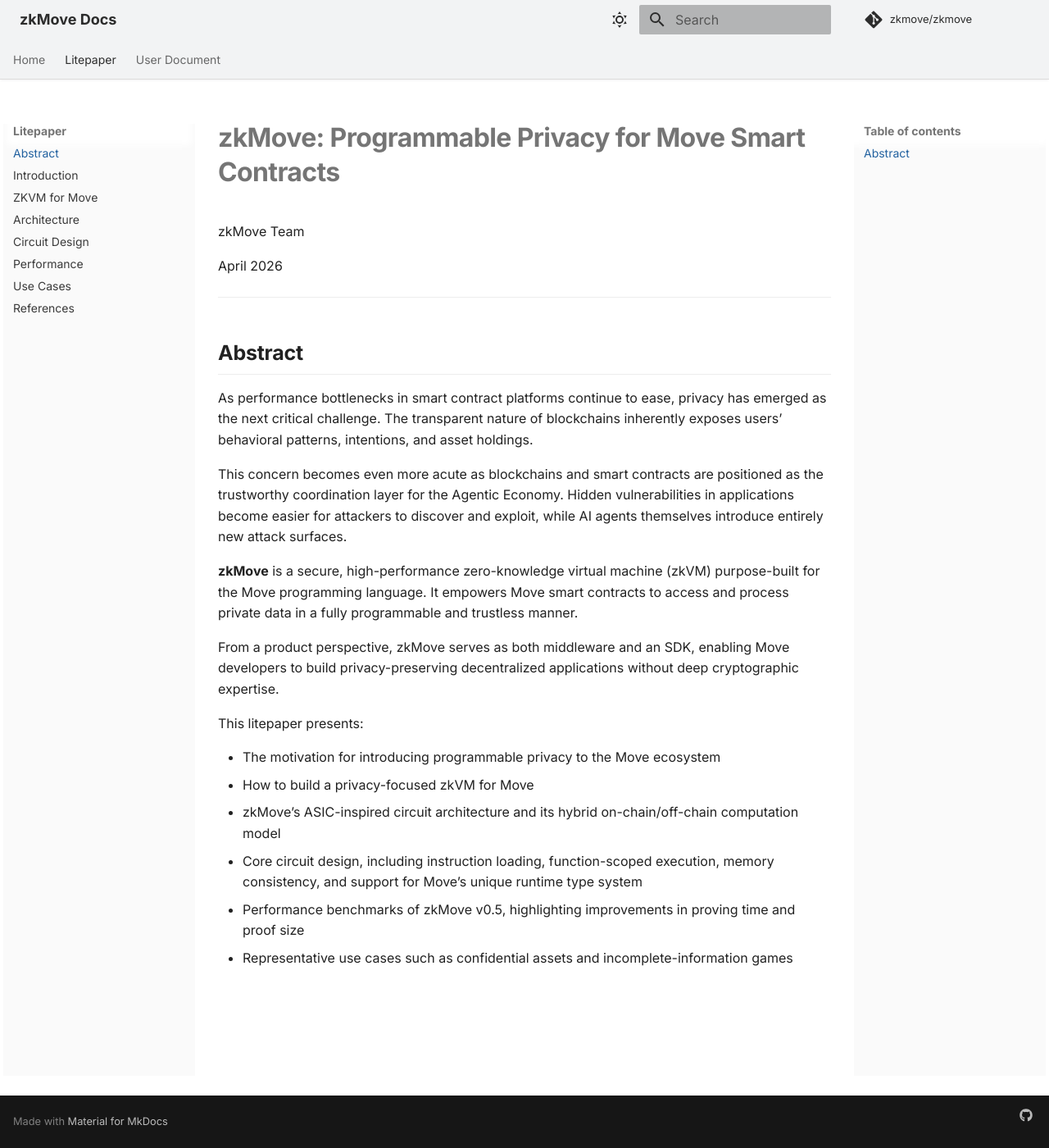
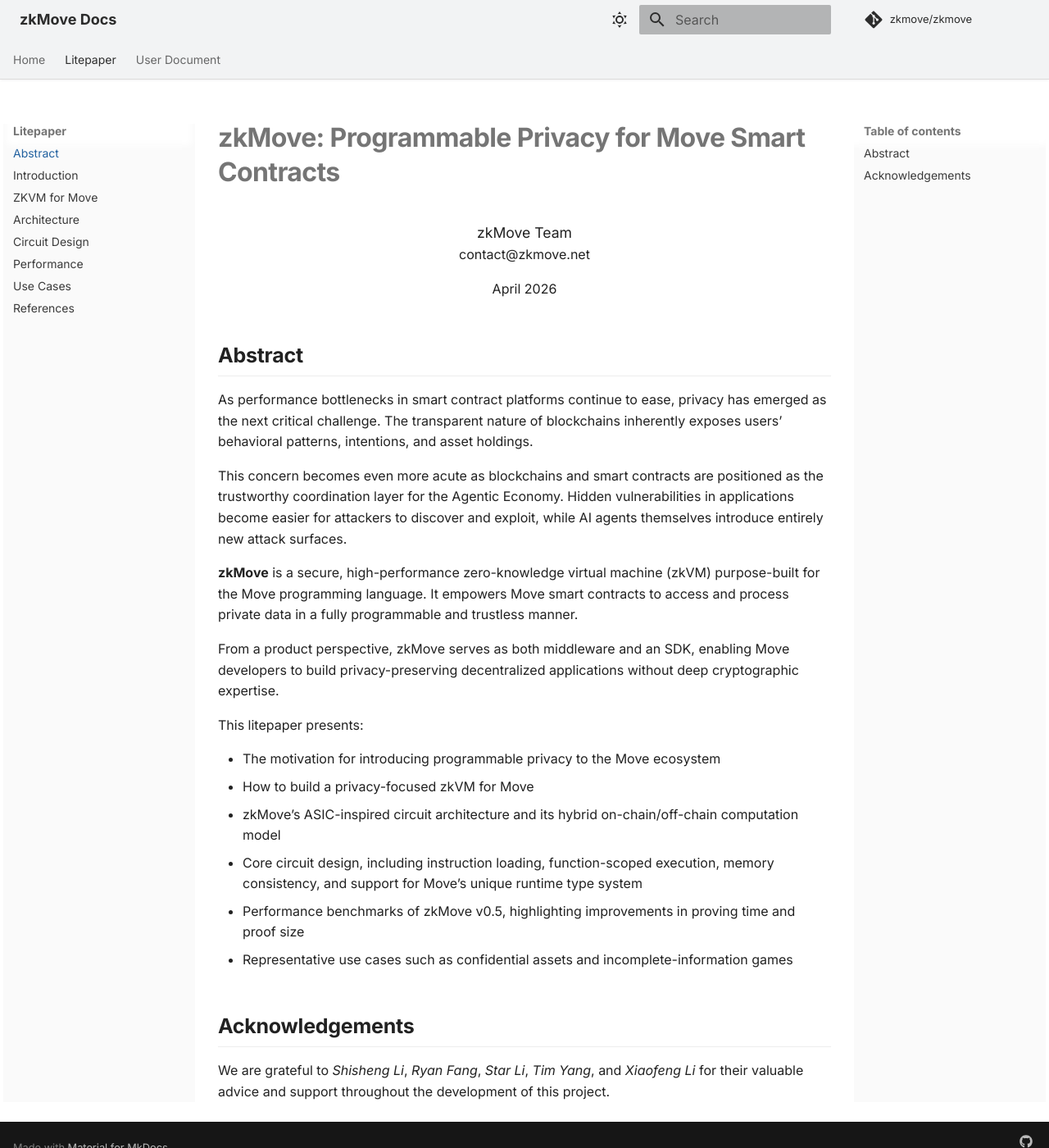
Before and after one commit to zkmove/zkmove, an MkDocs documentation site: the page built from docs/litepaper/abstract.md, in a window 1280 px wide and 1400 px high. Shown: the whole window at 82% size. Built offline with MkDocs 1.6.1 and Material for MkDocs 9.7.7, drawn with Linux system fonts in a browser that asks for light colours; comment, search, counter and statistics services are not loaded.

Commit message:
docs: add acknowledgements to the litepaper

```diff
--- a/docs/litepaper/abstract.md
+++ b/docs/litepaper/abstract.md
@@ -1,10 +1,14 @@
 # zkMove: Programmable Privacy for Move Smart Contracts
 
-zkMove Team
+<div style="text-align: center;">
 
-April 2026
+<span style="font-size: 1.1em;">zkMove Team</span>
 
----
+<span style="display: block;">contact@zkmove.net</span>
+
+<span style="display: block; margin-top: 1em;">April 2026</span>
+
+</div>
 
 ## Abstract
 
@@ -24,3 +28,7 @@ This litepaper presents:
 - Core circuit design, including instruction loading, function-scoped execution, memory consistency, and support for Move’s unique runtime type system
 - Performance benchmarks of zkMove v0.5, highlighting improvements in proving time and proof size
 - Representative use cases such as confidential assets and incomplete-information games
+
+## Acknowledgements
+
+We are grateful to *Shisheng Li*, *Ryan Fang*, *Star Li*, *Tim Yang*, and *Xiaofeng Li* for their valuable advice and support throughout the development of this project.
```
Also changed, not shown: docs/litepaper/introduction.md (+1 -1 lines).
